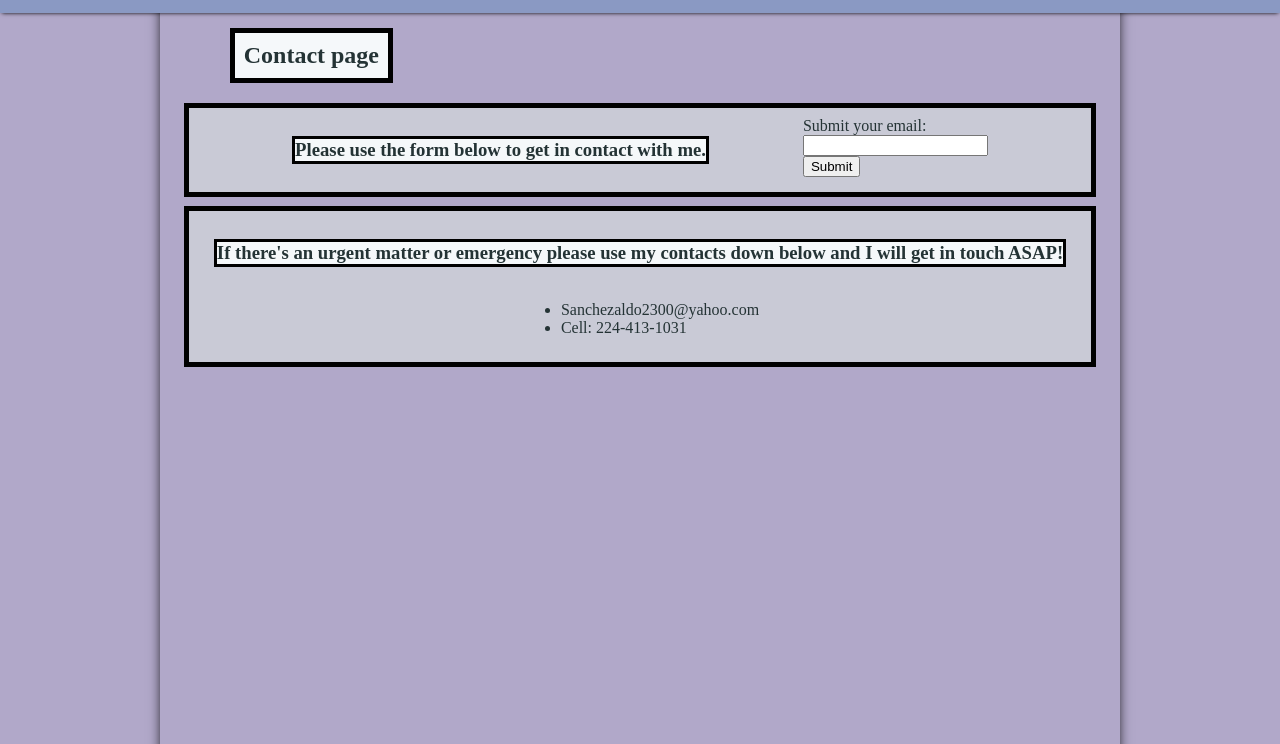
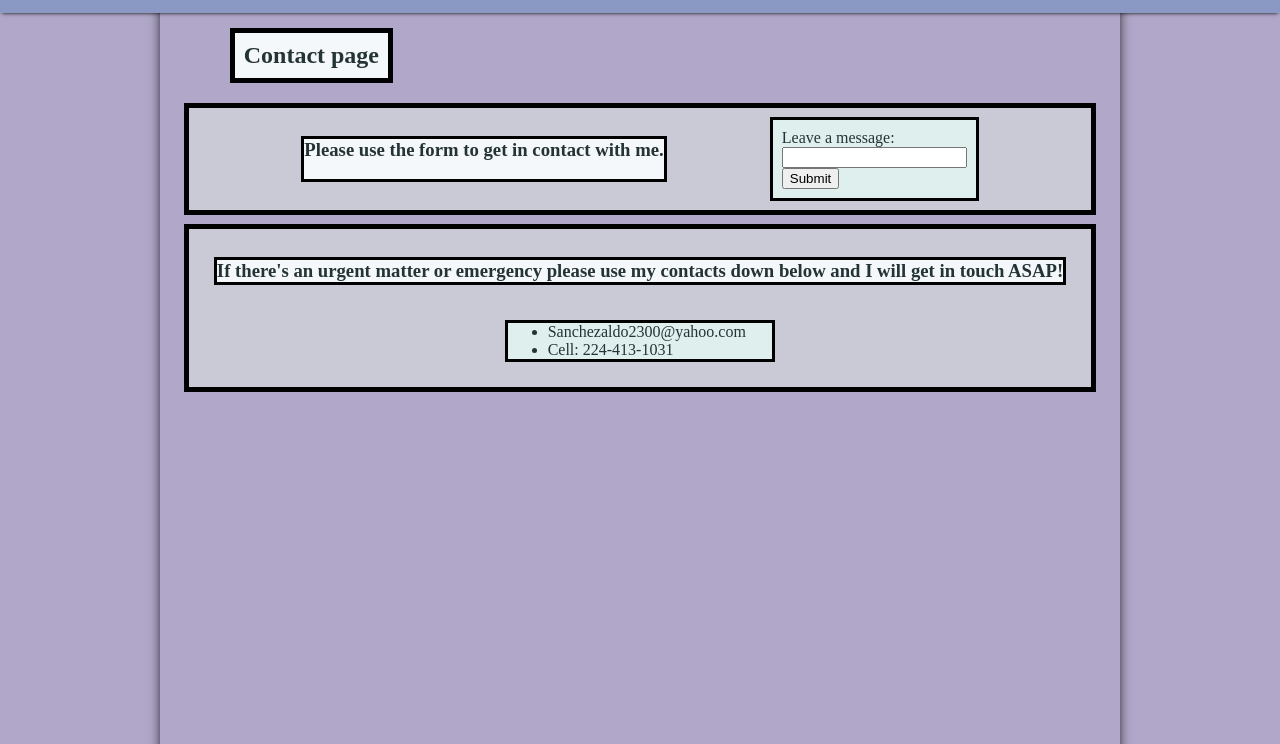
Before and after one commit to aldo-sanchez-personal-website/personal-website, a plain HTML site: page contact.html in a window 1280 px wide. Shown: the part 56-800 px from the top of the page. Drawn offline with Linux system fonts and the light colour scheme.

Commit message:
small changes

```diff
--- a/contact.html
+++ b/contact.html
@@ -22,9 +22,9 @@
     <main>
         <h2>Contact page</h2>
         <section class="contactsbodytop">
-            <h3>Please use the form below to get in contact with me.</h3>
+            <h3>Please use the form to get in contact with me.</h3>
             <form action="formsubmission.html" target="_blank" method="get">
-                <label for="email">Submit your email:</label><br>
+                <label for="message">Leave a message:</label><br>
                 <input type="text" value=""><br>
                 <input type="submit" value="Submit">
             </form>
--- a/style.css
+++ b/style.css
@@ -1,4 +1,7 @@
 body {
+    @media screen {
+
+    }
     background-color: rgb(177, 168, 201);
     max-width: 960px;
     color: rgb(36, 51, 53);
@@ -49,6 +52,13 @@ header::after {
 .links a.active {
     border-bottom: 1px solid #555;
 }
+p {
+    border: 5px solid black;
+    background-color: rgb(223, 239, 238);
+    max-width: fit-content;
+    padding: 0.5%;
+    text-align: center;
+}
 
 h2 {
     border: 5px solid black;
@@ -87,3 +97,15 @@ h3 {
     background-color: rgb(201, 202, 214);
     margin-top: 1%;
 }
+
+form {
+    border: 3px solid black;
+    padding: 1%;
+    background-color: rgb(223, 239, 238) ;
+}
+
+ul {
+    border: 3px solid black;
+    background-color: rgb(223, 239, 238);
+    padding-right: 3%;
+}
```
